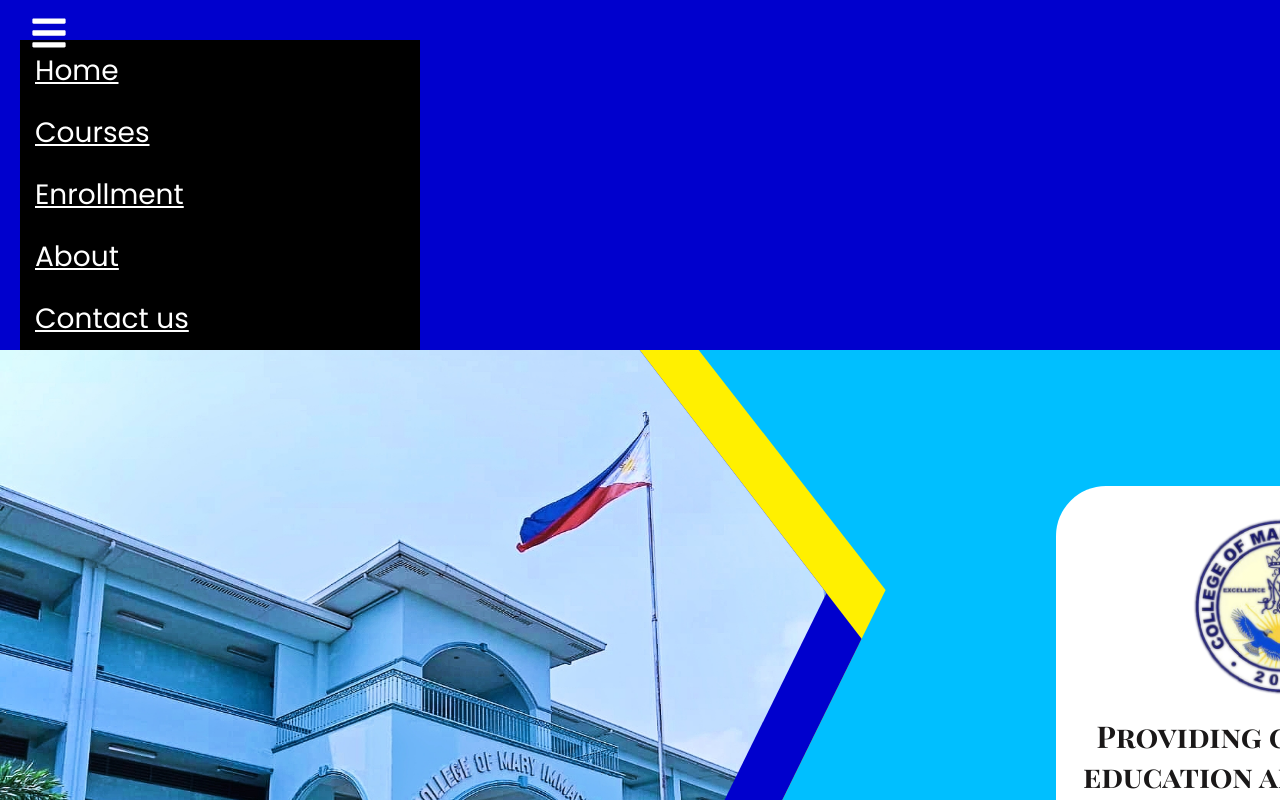
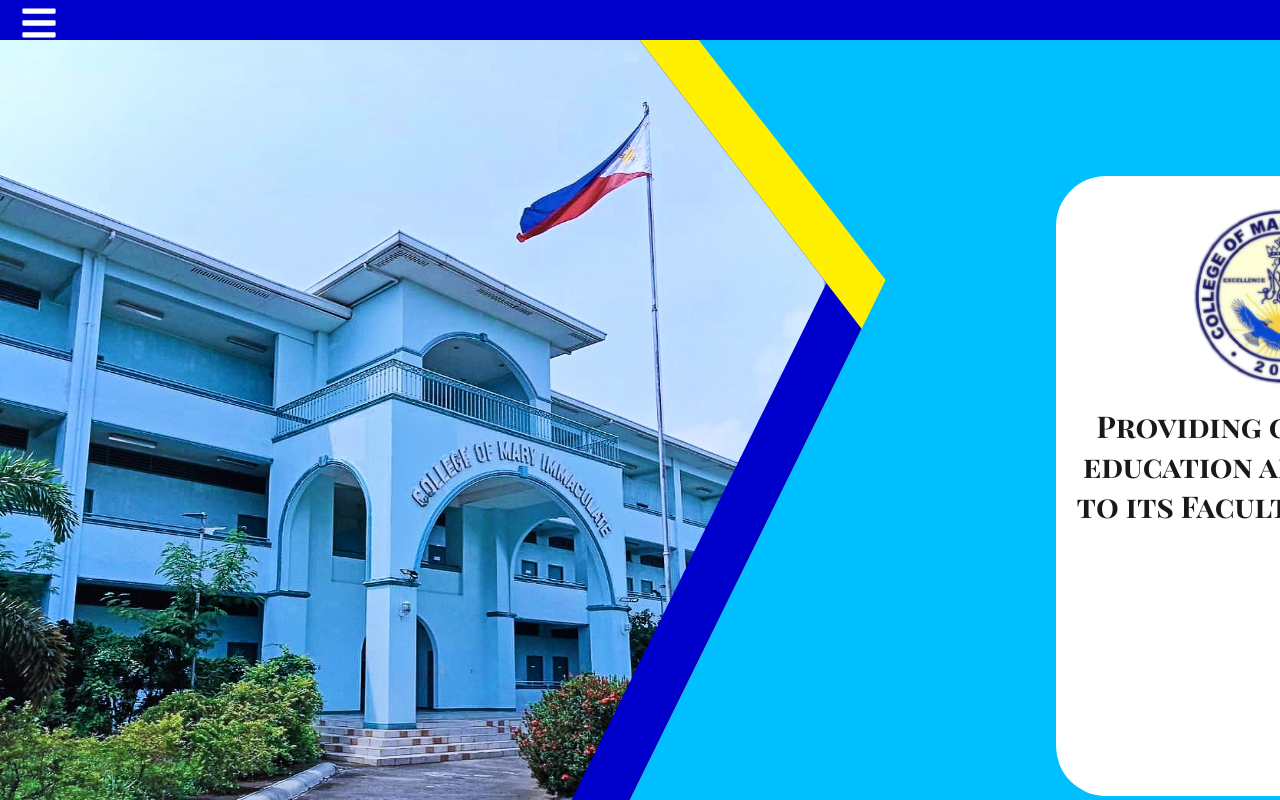
Before and after one commit to wilsterdc/CSIMS, a React (Create React App) app: page / in a window 1280 px wide. Shown: the top 800 px of the page. Built offline with nearby package versions, Linux system fonts and the light colour scheme.

Commit message:
:rocket: to the :moon:

```diff
--- a/src/components/Nav.css
+++ b/src/components/Nav.css
@@ -1,6 +1,7 @@
 .nav-container {
     background-color: #0000cd;
     padding-left: 20px;
+    /* height: 45px; */
 }
 
 .nav-logo {
@@ -10,7 +11,6 @@
 .menu-icon {
     width: 40px;
     height: 40px;
-    padding: 10px;
     font-size: 38px;
     color: #fff;
     cursor: pointer;
@@ -18,18 +18,32 @@
 
 .nav-item {
     list-style: none;
-    padding: 10px;
+    padding-top: 20px;
     width: 50vh;
-    background-color: black;
 }
 
 .nav-links {
     color: #fff;
     font-size: 28px;
     padding: 5px;
+    text-decoration: none;
 }
 
 .nav-links:hover {
     background-color: #a9a9a9;
     border-radius: 10px;
 }
+
+.nav-menu {
+    background: red;
+    display: flex;
+    flex-direction: column;
+    align-items: center;
+    position: absolute;
+    height: 0;
+    overflow: hidden;
+}
+
+.nav-menu-active {
+    height: 100%
+}
--- a/src/components/Nav.js
+++ b/src/components/Nav.js
@@ -17,7 +17,7 @@
             <div className = 'menu-icon' onClick = {handleClick}>
                 {click ? <FaTimes /> : <FaBars />}
             </div>
-            <ul className = {click ? 'nav-menu active' : 'nav-menu'}>
+            <ul className = {click ? 'nav-menu-active' : 'nav-menu'}>
                 <li className = 'nav-item'>
                     <Link to = '/' className = 'nav-links' onClick = {closeMenu}>
                         Home
```
